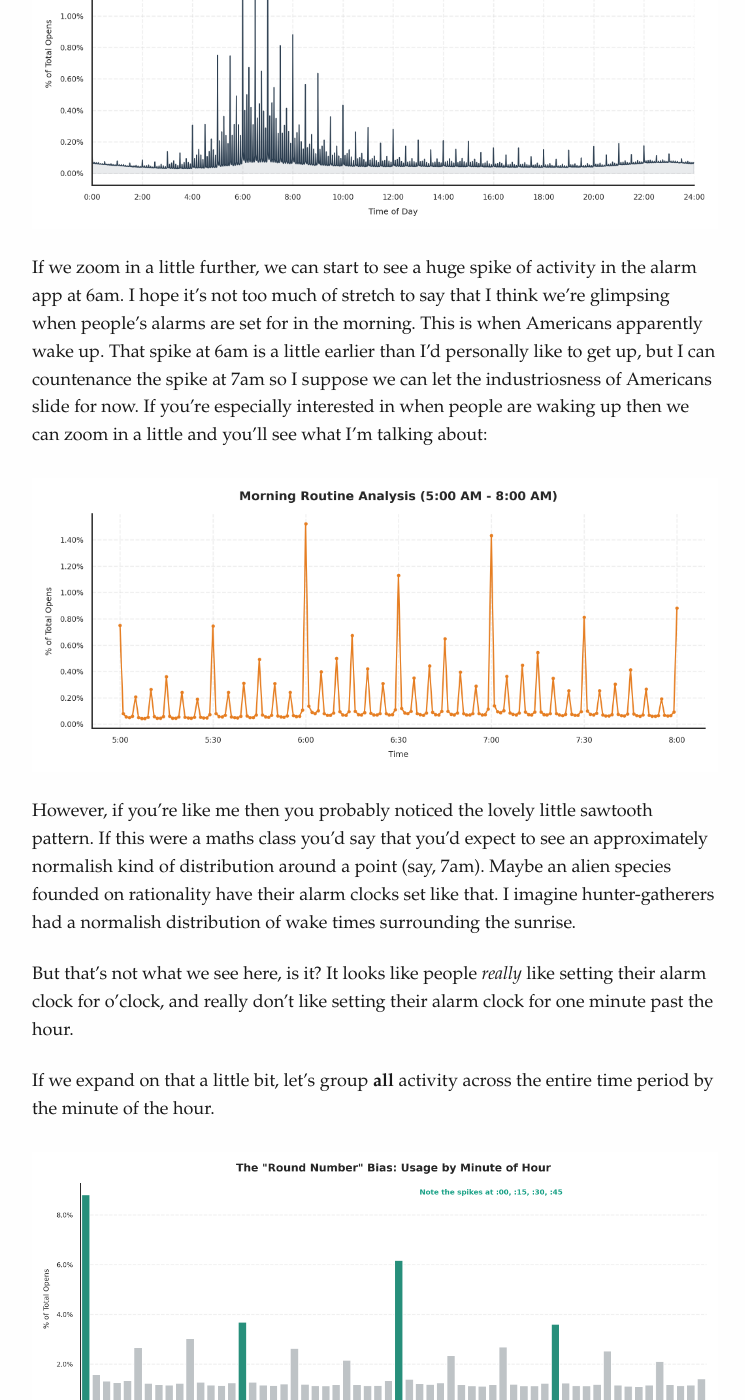
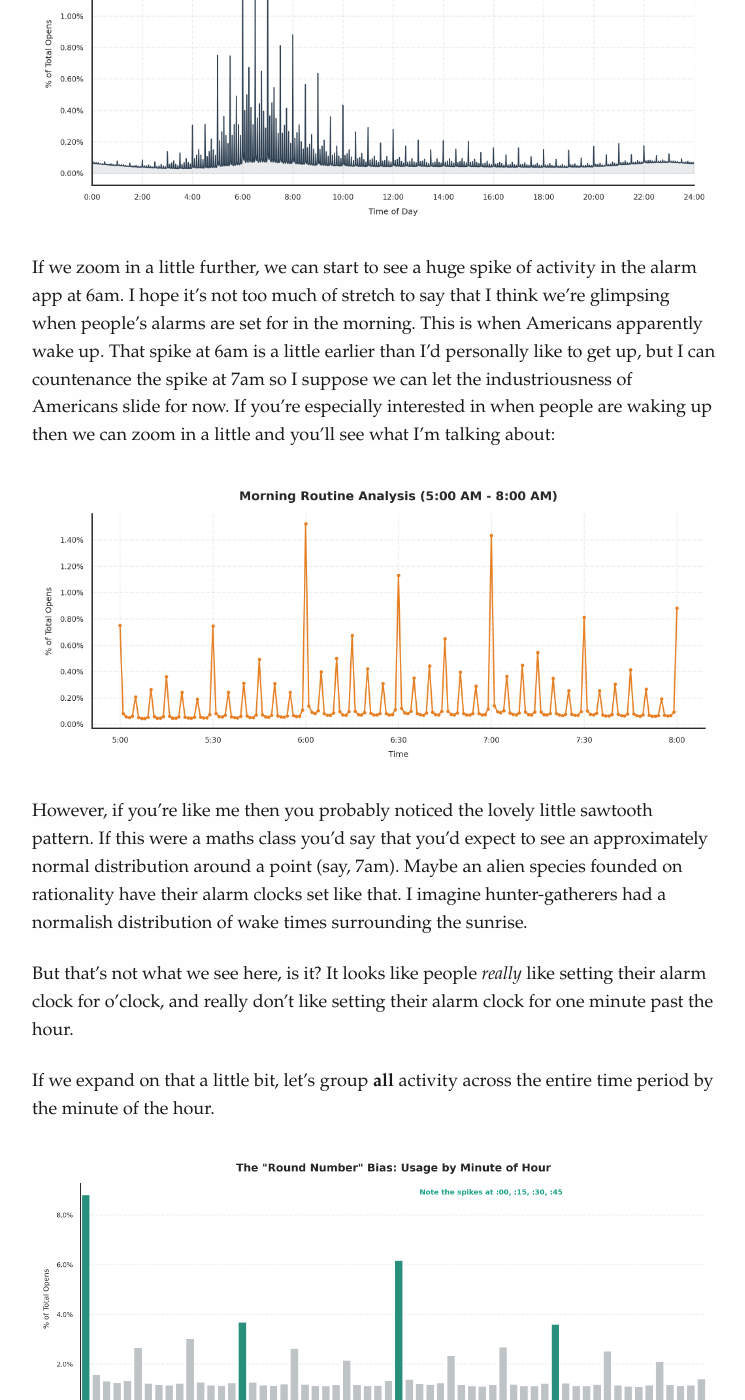
Before and after one commit to Kali89/kali89.github.io, a Jekyll site: the page built from _posts/2026-01-13-people-as-oscillators.md, in a window 1280 px wide and 1400 px high, scrolled down 830 px. Shown: the whole window, without its empty margins (265-1010 px from the left). Built offline with Jekyll 4.4.1, drawn with Linux system fonts in a browser that asks for light colours; some of the changed text lies outside the part shown.

Commit message:
Fixing typos

```diff
--- a/_posts/2026-01-13-people-as-oscillators.md
+++ b/_posts/2026-01-13-people-as-oscillators.md
@@ -27,14 +27,14 @@ years](/assets/images/long_range_alarm.png)
 If we zoom in a little further, we can start to see a huge spike of activity in
 the alarm app at 6am. I hope it's not too much of stretch to say that I think
 we're glimpsing when people's alarms are set for in the morning. This is when
-Americans apparently wake up. That spike at 6am is a little earlier than I'd personally like to get up, but I can countenance the spike at 7am so I suppose we can let the industriosness of Americans slide for now. If you're especially interested in when people are waking up then we can zoom in a little and you'll see what I'm talking about:
+Americans apparently wake up. That spike at 6am is a little earlier than I'd personally like to get up, but I can countenance the spike at 7am so I suppose we can let the industriousness of Americans slide for now. If you're especially interested in when people are waking up then we can zoom in a little and you'll see what I'm talking about:
 
 ![A zoomed in view of the alarm app opening behaviour of 1.4 million Americans over 2
 years](/assets/images/zoomed_alarm.png)
 
 However, if you're like me then you probably noticed the lovely little sawtooth
 pattern. If this were a maths class you'd say that you'd expect to see an
-approximately normalish kind of distribution around a point (say, 7am). Maybe
+approximately normal distribution around a point (say, 7am). Maybe
 an alien species founded on rationality have their alarm clocks set like that.
 I imagine hunter-gatherers had a normalish distribution of wake times
 surrounding the sunrise.
```
Also changed, not shown: other parts of _posts/2026-01-13-people-as-oscillators.md (+1 -1 lines).
